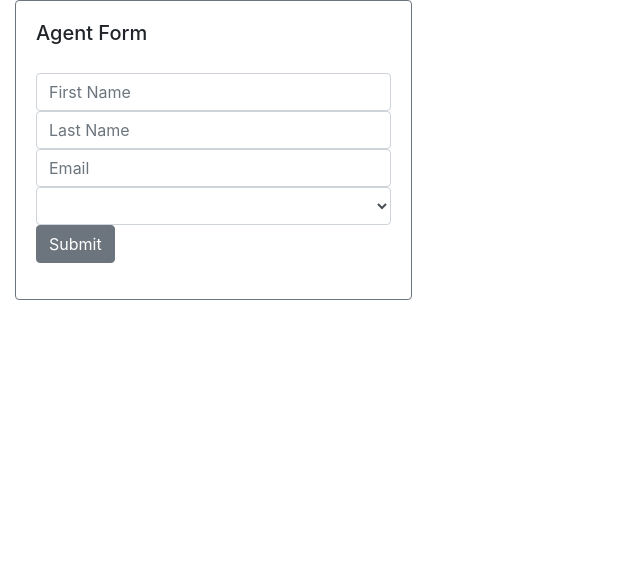
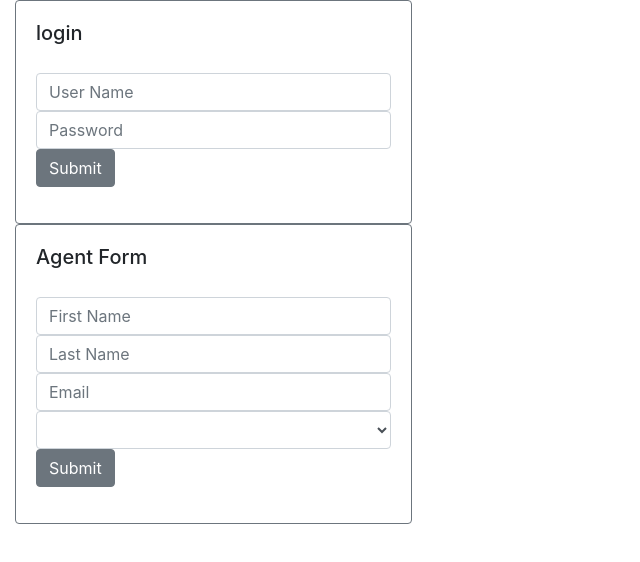
Before and after one commit to nphilli3/egainAPI, a React (Create React App) app: page / in a window 1280 px wide. Shown: the top 562 px of the page, without its empty margins (0-640 px from the left). Built offline with nearby package versions, Linux system fonts and the light colour scheme.

Commit message:
added login control

```diff
--- a/src/App.js
+++ b/src/App.js
@@ -1,5 +1,7 @@
 import React, { Component } from 'react';
 import {Col} from 'reactstrap'
+import Login from './comp/login'
+import LoginControl from './comp/loginTest'
 import AgentFrom from './comp/agentForm'
 import MyCard from './comp/card'
 
@@ -10,6 +12,7 @@ class App extends Component {
     return (
       <div className="App">
         <Col xs="4">
+        <MyCard cardTitle= "login"><LoginControl/></MyCard>
       	<MyCard cardTitle= "Agent Form"><AgentFrom/></MyCard>
         </Col>
       </div>
--- /dev/null
+++ b/src/comp/login.js
@@ -0,0 +1,74 @@
+import React from 'react';
+import {Form, FormGroup, Input, Button} from 'reactstrap'
+import $ from 'jquery'
+import ChooseFile from './chooseFile'
+
+
+export default class Login extends React.Component {
+  constructor(props) {
+    super(props);
+    this.state = {
+      userName: "",
+      password: "",
+    };
+
+    this.handleInputChange = this.handleInputChange.bind(this);
+    this.handelSubmit = this.handelSubmit.bind(this)
+  }
+
+  handleInputChange(event) {
+    const target = event.target;
+    const value = target.value;
+    const name = target.name;
+
+    this.setState({
+      [name]: value
+    });
+  }
+
+  handelSubmit(event) {
+  	var url = '/agent'
+    var url2 = 'https://zulily.egain.cloud/system/ws/v12/administration/user'
+  	var formData = {
+    	userName: this.state.userName,
+  		password: this.state.password,
+  	}
+
+    $.ajax({
+      url: url2,
+      headers: {
+        'Content-Type':'application/json',
+      },
+      method: 'POST',
+      dataType: 'json',
+      data: formData,
+      success: function(data){
+        console.log('succes: '+ data);
+      }
+    });
+    event.preventDefault();
+  }
+
+  render() {
+    return (
+	    <div>
+	      <Form action='/addAgent' >
+	      	<FormGroup>
+	      		<Input
+	      		onChange= {this.handleInputChange}
+	      		type="email"
+	      		name="userName"
+	      		placeholder="User Name"/>
+
+	      		<Input
+	      		onChange= {this.handleInputChange}
+	      		type="text"
+	      		name="Password"
+	      		placeholder="Password"/>
+	      		<Button onClick={this.handelSubmit}>Submit</Button>
+	      	</FormGroup>
+	      </Form>
+	    </div>
+    );
+  }
+}
--- /dev/null
+++ b/src/comp/loginTest.js
@@ -0,0 +1,73 @@
+import React from 'react';
+import {Form, FormGroup, Input, Button, Col,} from 'reactstrap'
+import $ from 'jquery'
+import ChooseFile from './chooseFile'
+
+
+export default class LoginControl extends React.Component {
+  constructor(props) {
+    super(props);
+    this.handleLoginClick = this.handleLoginClick.bind(this);
+    this.handleLogoutClick = this.handleLogoutClick.bind(this);
+    this.handleInputChange = this.handleInputChange.bind(this)
+    this.state = {
+      userName: "",
+      password: "",
+      isLoggedIn: false
+    }
+  }
+
+  handleLoginClick() {
+    this.setState({isLoggedIn: true});
+  }
+
+  handleLogoutClick() {
+    this.setState({isLoggedIn: false});
+  }
+  handleInputChange(event) {
+    const target = event.target;
+    const value = target.value;
+    const name = target.name;
+
+    this.setState({
+      [name]: value
+    });
+  }
+
+  render() {
+    const isLoggedIn = this.state.isLoggedIn;
+    let button;
+    debugger
+    if (isLoggedIn) {
+      button = <Button onClick={this.handleLogoutClick} />;
+    } else {
+  	   return (
+        <div>
+          <Form action='/addAgent' >
+            <FormGroup>
+              <Input
+              onChange= {this.handleInputChange}
+              type="email"
+              name="userName"
+              placeholder="User Name"/>
+
+              <Input
+              onChange= {this.handleInputChange}
+              type="text"
+              name="password"
+              placeholder="Password"/>
+              <Button onClick={this.handleLoginClick}>Submit</Button>
+            </FormGroup>
+          </Form>
+        </div>
+      )
+    }
+
+    return (
+      <div>
+        <h1 isLoggedIn={isLoggedIn}></h1>
+        {button}
+      </div>
+    );
+  }
+}
```
Also changed, not shown: 1 other file (tests, documents, lock files or other folders).
